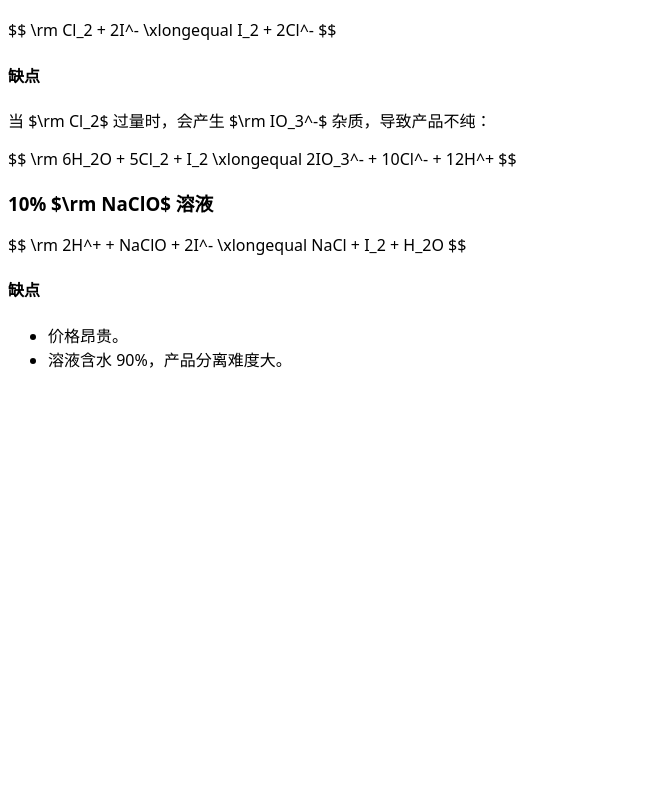
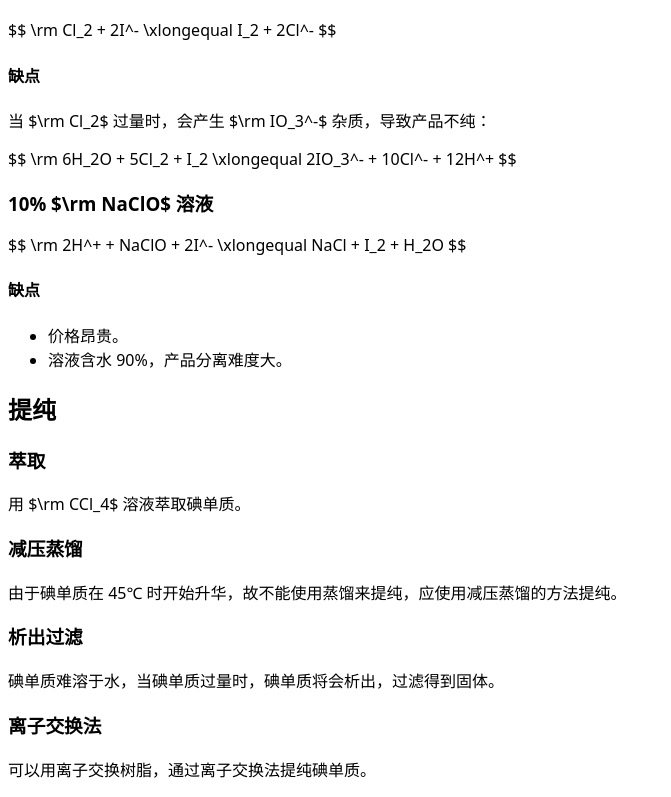
Before and after one commit to MrWillCom/ChemWiki, a Next.js app: page /experiments/instances/extraction-of-iodine-from-kelp in a window 1280 px wide. Shown: the part 767-1564 px from the top of the page, without its empty margins (0-671 px from the left). Before the commit the page ends 1154 px from the top, so only its background shows below. Built offline with nearby package versions, Linux system fonts and the light colour scheme; a small style sheet from the web is missing.

Commit message:
Update 海带提碘

```diff
--- a/pages/experiments/instances/extraction-of-iodine-from-kelp.mdx
+++ b/pages/experiments/instances/extraction-of-iodine-from-kelp.mdx
@@ -4,8 +4,8 @@
 
 1. 灼烧干海带，得到海带灰。
 2. 浸泡海带灰，然后过滤，以除去难溶性杂质。
-3. 向滤液加入[氧化剂](#氧化剂的选择)氧化，获得粗碘。
-4. 从粗碘中提纯出[碘单质](/substances/iodine-elementary-substance)。
+3. 向滤液加入[氧化剂](#氧化剂的选择)氧化，获得碘水。
+4. 从碘水中[提纯](#提纯)出碘单质。
 
 ## 氧化剂的选择
 
@@ -61,3 +61,21 @@ $$
 
 - 价格昂贵。
 - 溶液含水 90%，产品分离难度大。
+
+## 提纯
+
+### 萃取
+
+用 $\rm CCl_4$ 溶液萃取碘单质。
+
+### 减压蒸馏
+
+由于碘单质在 45℃ 时开始升华，故不能使用蒸馏来提纯，应使用减压蒸馏的方法提纯。
+
+### 析出过滤
+
+碘单质难溶于水，当碘单质过量时，碘单质将会析出，过滤得到固体。
+
+### 离子交换法
+
+可以用离子交换树脂，通过离子交换法提纯碘单质。
```
